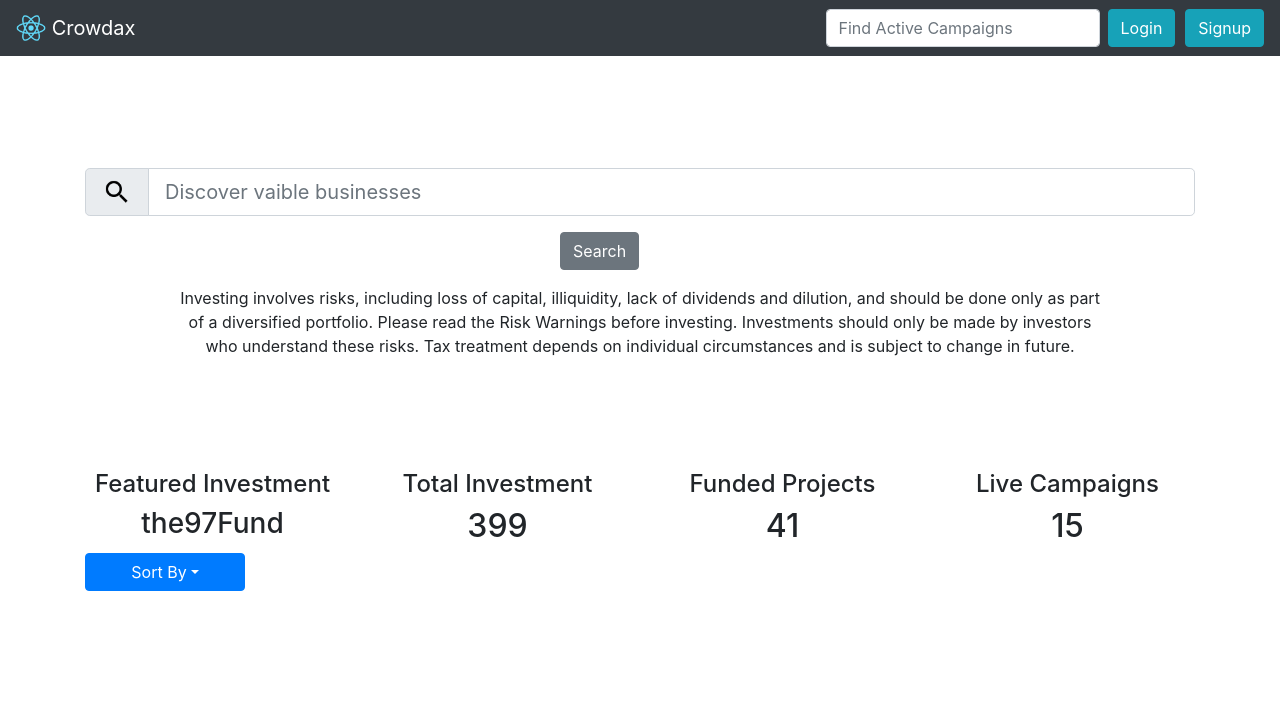
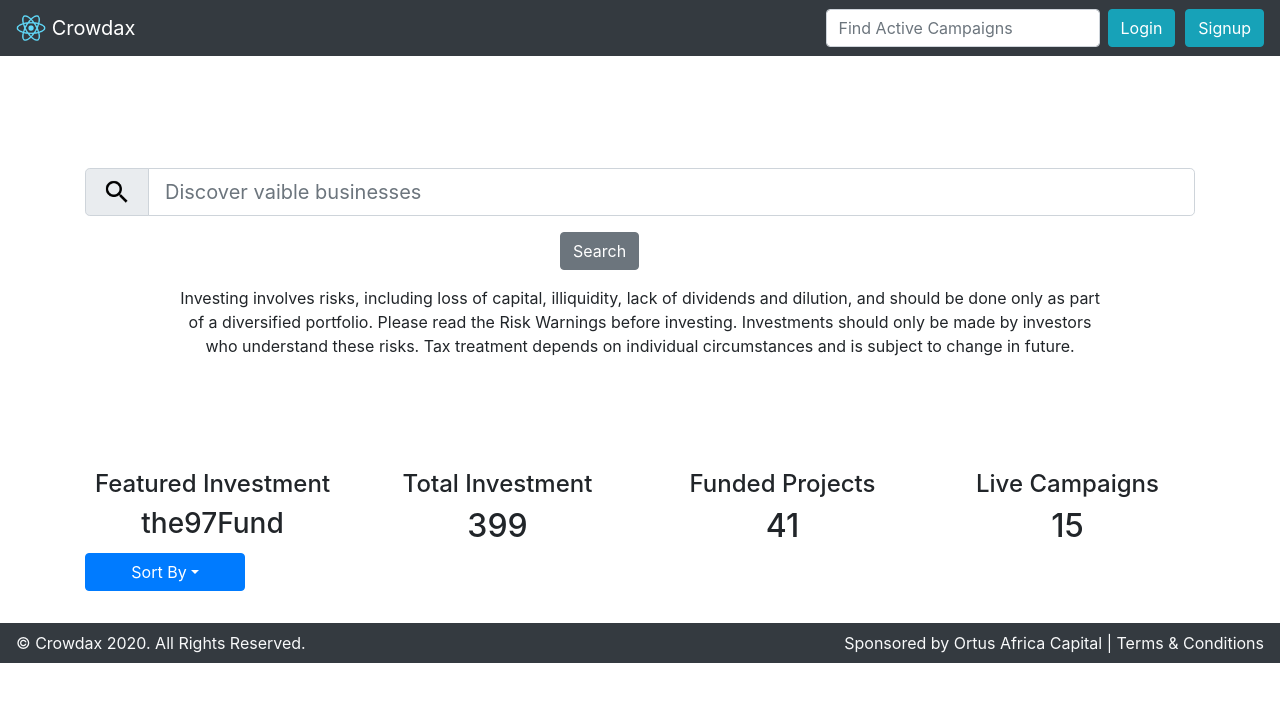
Before and after one commit to OrtusAfricaCapital/crowdax-frontend, a React (Create React App) app: page / in a window 1280 px wide. Shown: the top 702 px of the page. Built offline with nearby package versions, Linux system fonts and the light colour scheme.

Commit message:
added footer

```diff
--- a/src/App.js
+++ b/src/App.js
@@ -2,11 +2,14 @@ import logo from "./logo.svg";
 import "./App.css";
 import MainNavbar from "./components/navbar/MainNavbar";
 import HomeHeader from "./components/home/HomeHeader";
+import Footer from "./components/footer/Footer";
+
 function App() {
   return (
     <div>
       <MainNavbar />
       <HomeHeader />
+      <Footer />
     </div>
   );
 }
--- /dev/null
+++ b/src/components/footer/Footer.jsx
@@ -0,0 +1,22 @@
+import React, { Component } from "react";
+
+import { Nav, Navbar } from "react-bootstrap";
+
+export class Footer extends Component {
+  render() {
+    return (
+      <div>
+        <p className="p-2" />
+        <Navbar bg="dark" variant="dark" className="text-light">
+          <Nav inline>© Crowdax 2020. All Rights Reserved. </Nav>
+          <Nav className="ml-auto">
+            {" "}
+            Sponsored by Ortus Africa Capital | Terms & Conditions
+          </Nav>
+        </Navbar>
+      </div>
+    );
+  }
+}
+
+export default Footer;
```
Also changed, not shown: 1 other file (tests, documents, lock files or other folders).
